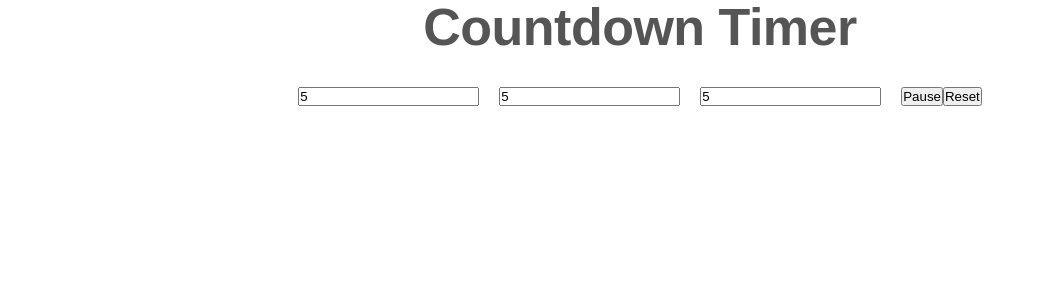
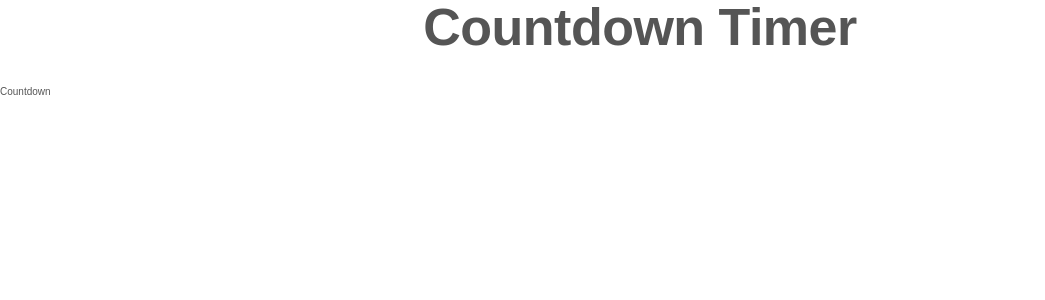
Before and after one commit to deltam3/frontendeval, a React (Create React App) app in the folder Easy/2_CountdownTimer/react_version/countdown/: page / in a window 1280 px wide. Both pictures are taken after typing "5", "5", "5" into the empty fields and a click on the button "Start". Shown: the top 300 px of the page, without its empty margins (0-1045 px from the left). Built offline with nearby package versions, Linux system fonts and the light colour scheme.

Commit message:
created countdown component

```diff
--- a/Easy/2_CountdownTimer/react_version/countdown/src/App.js
+++ b/Easy/2_CountdownTimer/react_version/countdown/src/App.js
@@ -1,6 +1,7 @@
 import "./App.css";
 import { useState } from "react";
 import Timer from "./components/Timer";
+import Countdown from "./components/Countdown";
 
 function App() {
   const [isActive, setIsActive] = useState(false);
@@ -8,7 +9,11 @@ function App() {
   return (
     <div>
       <h1 className="heading-primary center-text">Countdown Timer</h1>
-      <Timer isActive={isActive} setIsActive={setIsActive}></Timer>
+      {isActive ? (
+        <Countdown></Countdown>
+      ) : (
+        <Timer isActive={isActive} setIsActive={setIsActive}></Timer>
+      )}
     </div>
   );
 }
--- /dev/null
+++ b/Easy/2_CountdownTimer/react_version/countdown/src/components/Countdown.jsx
@@ -0,0 +1,7 @@
+import React from "react";
+
+function Countdown() {
+  return <div>Countdown</div>;
+}
+
+export default Countdown;
```
Also changed, not shown: Easy/2_CountdownTimer/react_version/countdown/src/components/Countdown.css (added).
